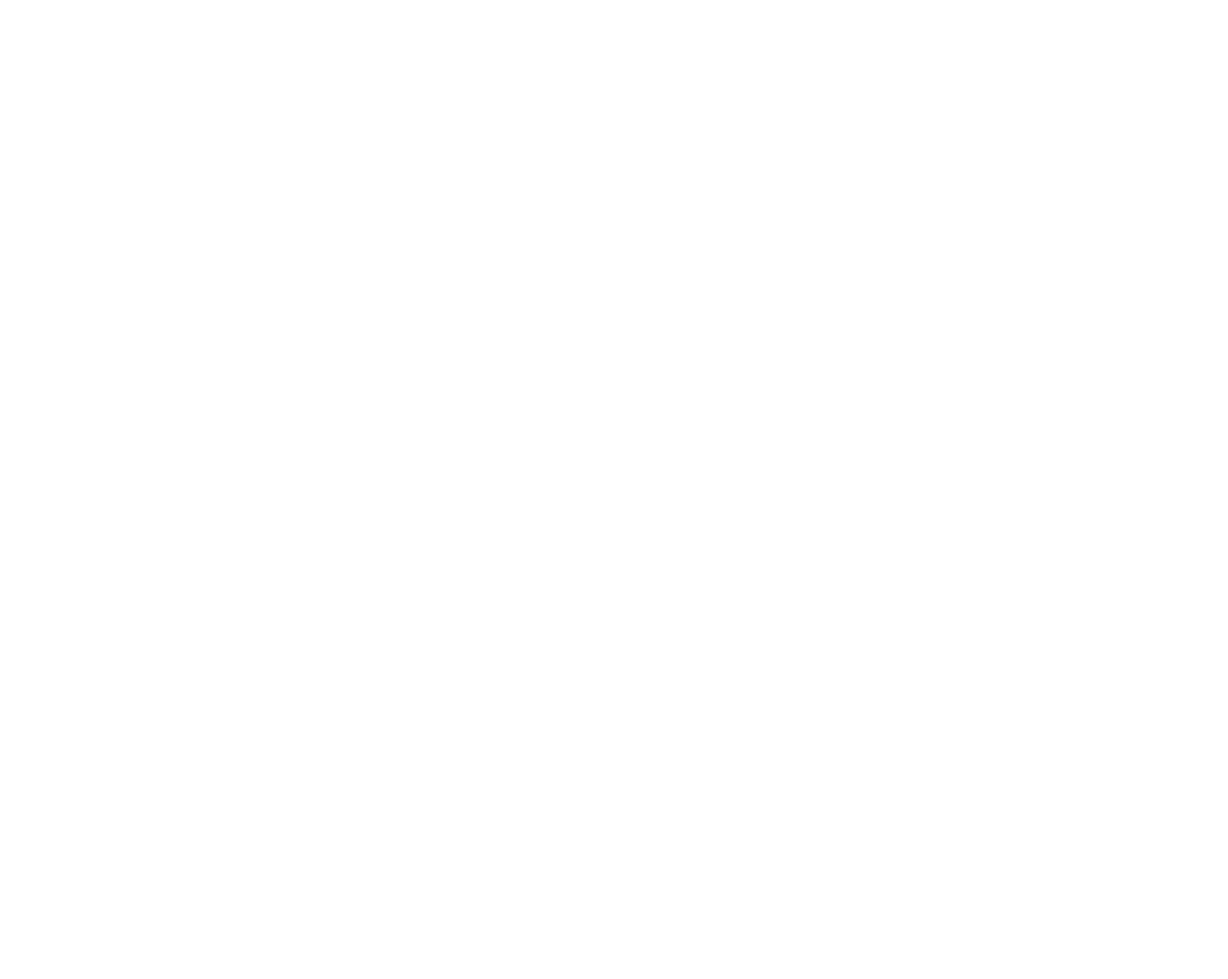
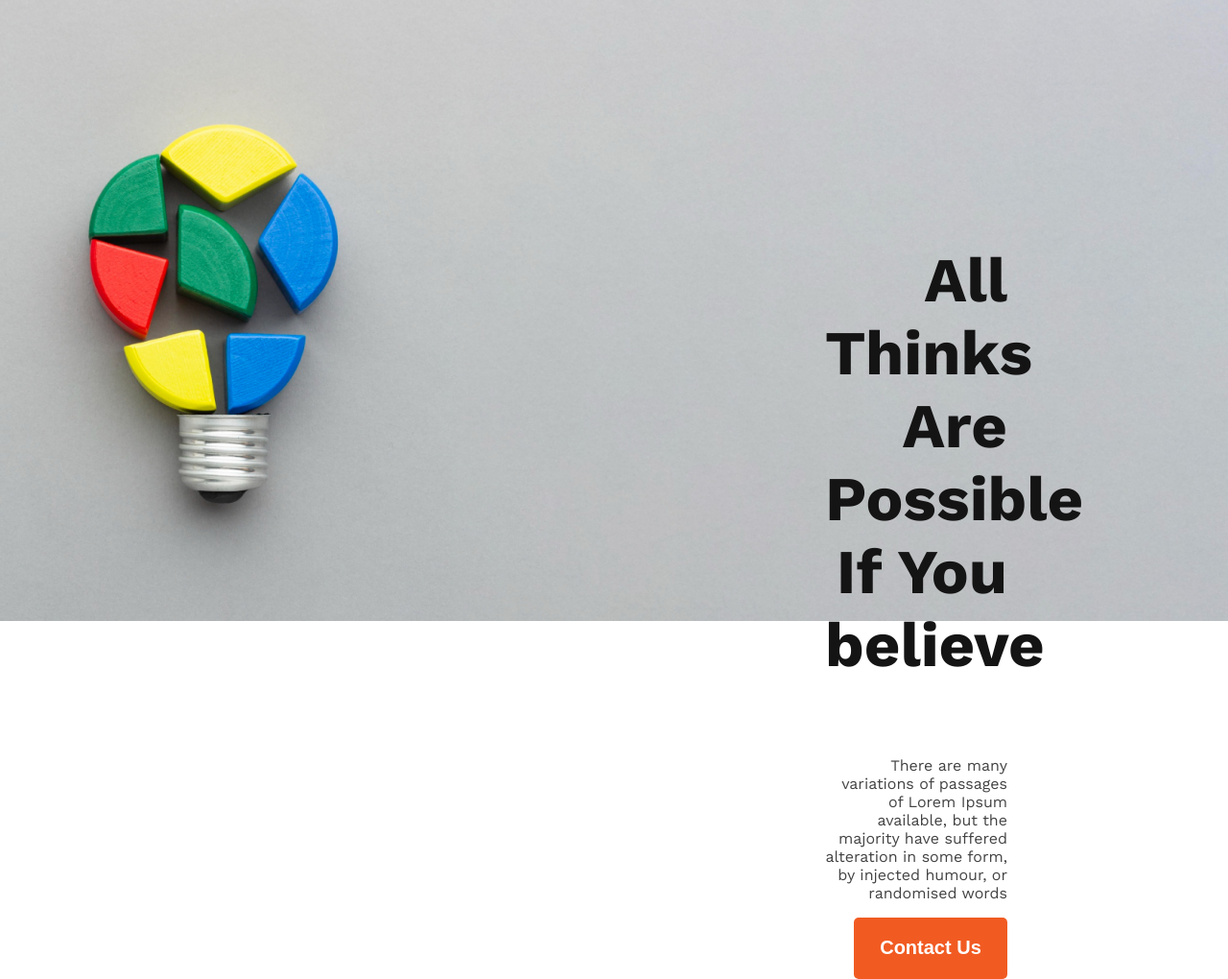
Before and after one commit to sahedali5/new-year, a plain HTML site: page index.html in a window 1280 px wide. Shown: the whole page at 96% size. Before the commit the page ends 800 px from the top, so only its background shows below. Drawn offline with nearby package versions, Linux system fonts and the light colour scheme.

Commit message:
banner item completed

```diff
--- a/index.html
+++ b/index.html
@@ -5,18 +5,25 @@
     <meta charset="UTF-8">
     <meta name="viewport" content="width=device-width, initial-scale=1.0">
     <title>New year project</title>
+    <link rel="preconnect" href="https://fonts.googleapis.com">
+    <link rel="preconnect" href="https://fonts.gstatic.com" crossorigin>
+    <link href="https://fonts.googleapis.com/css2?family=Work+Sans:ital,wght@0,100..900;1,100..900&display=swap"
+        rel="stylesheet">
+    <link rel="stylesheet" href="styles/style.css">
 </head>
 
 <body>
-    <header>
+    <div class="container">
+        <img src="images/banner/banner2.png" alt="">
+    </div>
+    <div class="contain">
+        <h2 class="title">All Thinks Are Possible If You believe</h2>
+        <p class="discription">There are many variations of passages of Lorem Ipsum available, but the majority have
+            suffered alteration in some form, by injected humour, or randomised words</p>
+        <button class="btn"><span id="contact-btn">Contact Us</span></button>
+    </div>
 
-    </header>
-    <main>
 
-    </main>
-    <footer>
-
-    </footer>
 </body>
 
 </html>
--- /dev/null
+++ b/styles/style.css
@@ -0,0 +1,50 @@
+/* common sherd style */
+body {
+    font-family: "Work Sans", sans-serif;
+    margin: 0;
+
+}
+
+.container {
+    position: absolute;
+}
+
+.container img {
+    max-width: 100%;
+}
+
+.contain {
+    position: relative;
+    text-align: right;
+    padding: 200px 230px 0 860px;
+
+}
+
+.discription {
+    color: #444343;
+}
+
+.title {
+    font-size: 65px;
+    color: #151414;
+    font-weight: 700;
+    padding-bottom: 24px;
+
+}
+
+.btn {
+    width: 160px;
+    height: 64px;
+    border-radius: 5px;
+    background: #F15B22;
+    border: 0;
+}
+
+#contact-btn {
+    color: #FFF;
+    font-size: 20px;
+    font-weight: 600;
+    padding: 20px;
+}
+
+/* person styles and bl */
```
